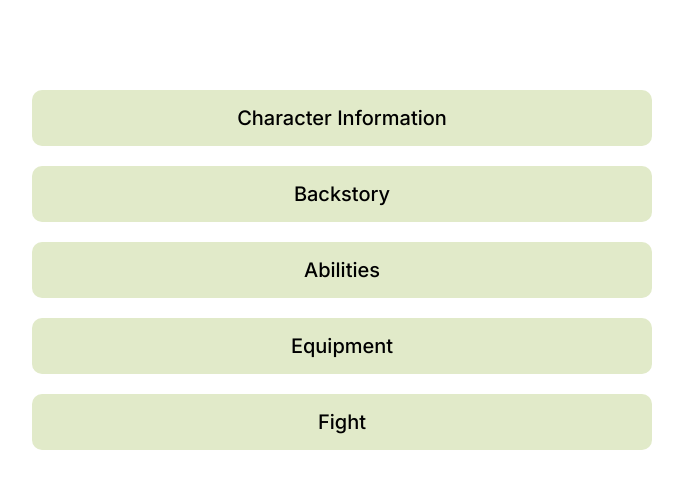
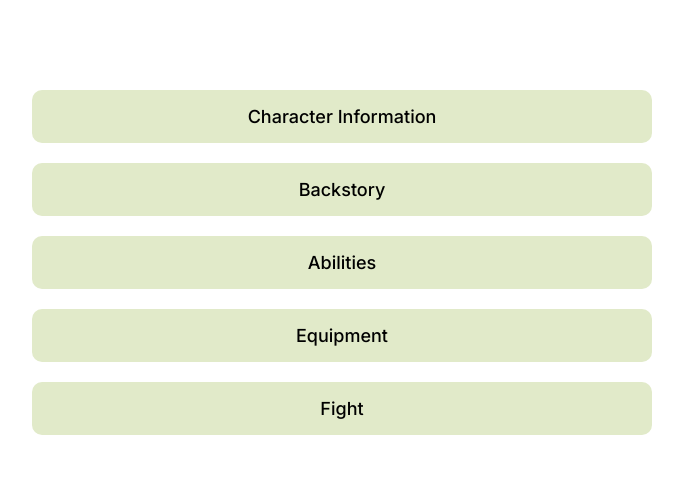
Before and after one commit to emilia-joha/TTRP, a plain HTML site: page character.html in a window 1280 px wide. Shown: the whole page, without its empty margins (298-981 px from the left). Drawn offline with nearby package versions, Linux system fonts and the light colour scheme.

Commit message:
Update character.css

```diff
--- a/character.css
+++ b/character.css
@@ -28,9 +28,10 @@ section {
 }
 
 header {
-  font-size: 20px;
+  font-size: 18px;
   cursor: pointer;
   padding: 16px 20%;
+  text-align: center;
 }
 
 .label_p {
@@ -45,6 +46,7 @@ label {
   padding: 25px 15px;
   align-items: center;
   font-size: 14px;
+  text-align: center;
 }
 #characterName {
   color: #717959;
```
